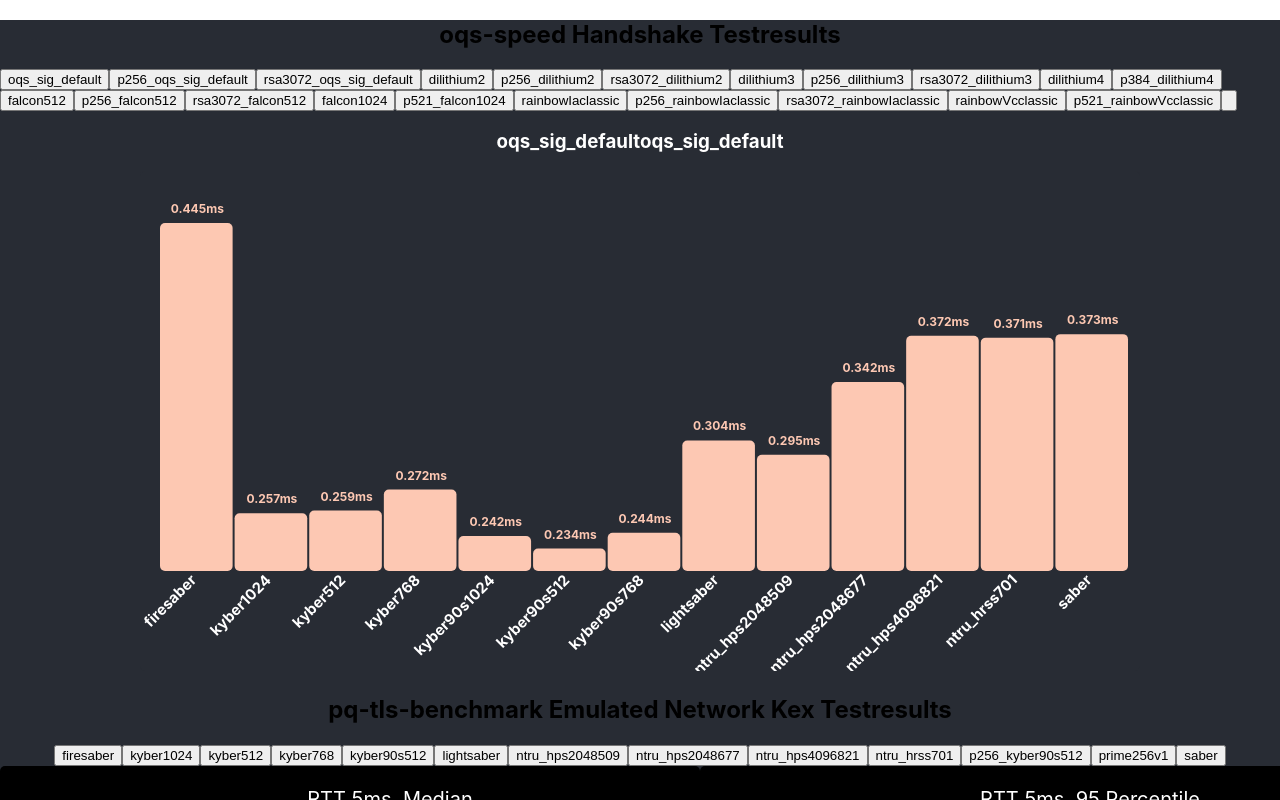
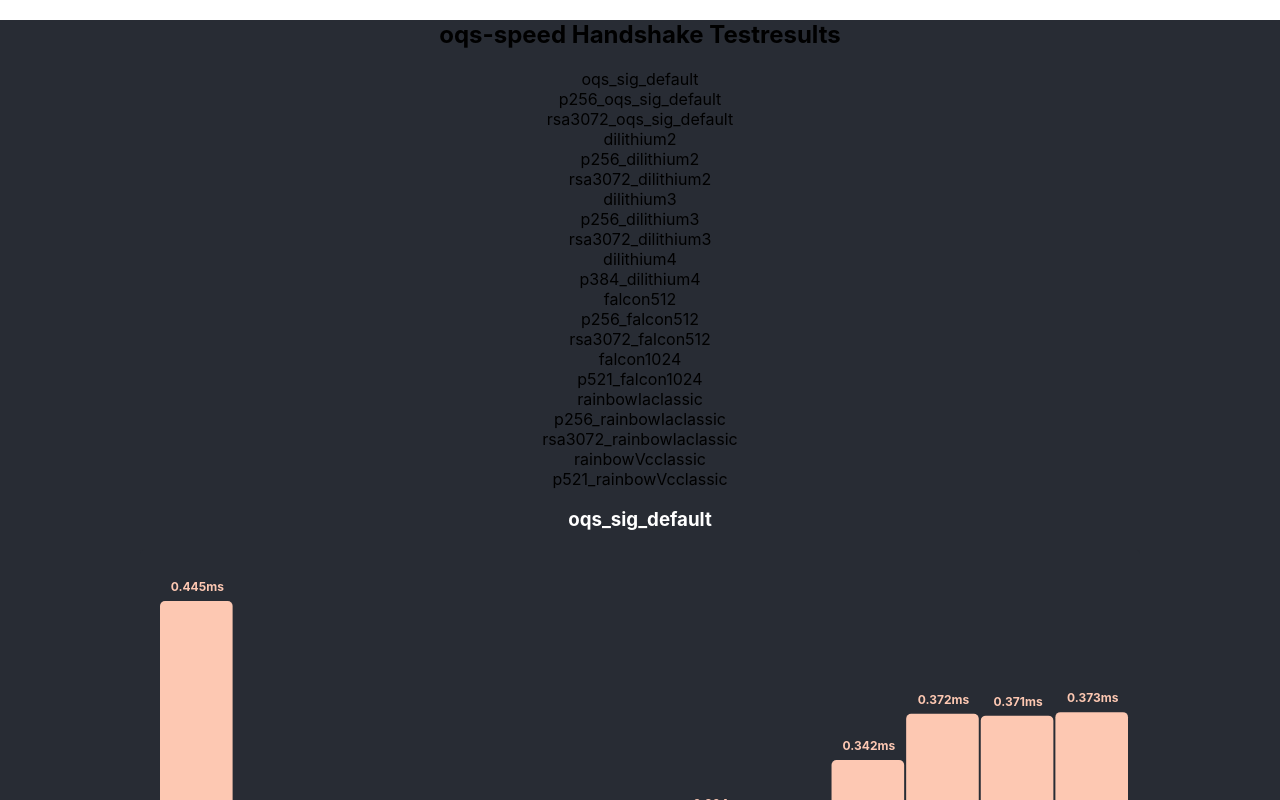
Before and after one commit to fhnw-ise-qcrypt/speed-viz-app, a React (Create React App) app: page / in a window 1280 px wide. Shown: the top 800 px of the page. Built offline with nearby package versions, Linux system fonts and the light colour scheme.

Commit message:
changed button look and feel

```diff
--- a/src/BarPlot.tsx
+++ b/src/BarPlot.tsx
@@ -1,6 +1,6 @@
 import React, {useState, useRef} from 'react';
 import * as d3 from 'd3';
-import data from './handshakes_pretty.json';
+import data from './testresults/handshakes_pretty.json';
 import {useTransition, animated} from 'react-spring';
 
 type dataEntry = [string, number];
@@ -84,13 +84,13 @@ const BarPlot: React.FC<Props> = () =>{
 
   return(
     <>
-      <div style={{display: "flex", flexDirection: "row", flexWrap: "wrap"}}>
+      <div className={"button-panel"}>
         {
         //@ts-ignore
-          sigs.map((sig, index)=><button onClick={(e:MouseEvent)=>setChosenSig([e.target.innerHTML,...chosenSig].slice(0,2))} key={index}>{sig[0]}</button>)
+          sigs.map((sig, index)=><div className={chosenSig[0]===sig[0]? "button-active button":"button"} onClick={(e:MouseEvent)=>setChosenSig([e.target.innerHTML,...chosenSig].slice(0,2))} key={index}>{sig[0]}</div>)
         }
       </div>
-      <h3 style={{color: "white"}}>{chosenSig}</h3>
+      <h3 style={{color: "white"}}>{chosenSig[0]}</h3>
       <div className="plot">
         <svg style={{backgroundColor: "#282c34", borderRadius: "5px"}} width={width} height={height}>
           <g transform={`translate(${marginLeft}, ${marginTop})`}>
```
